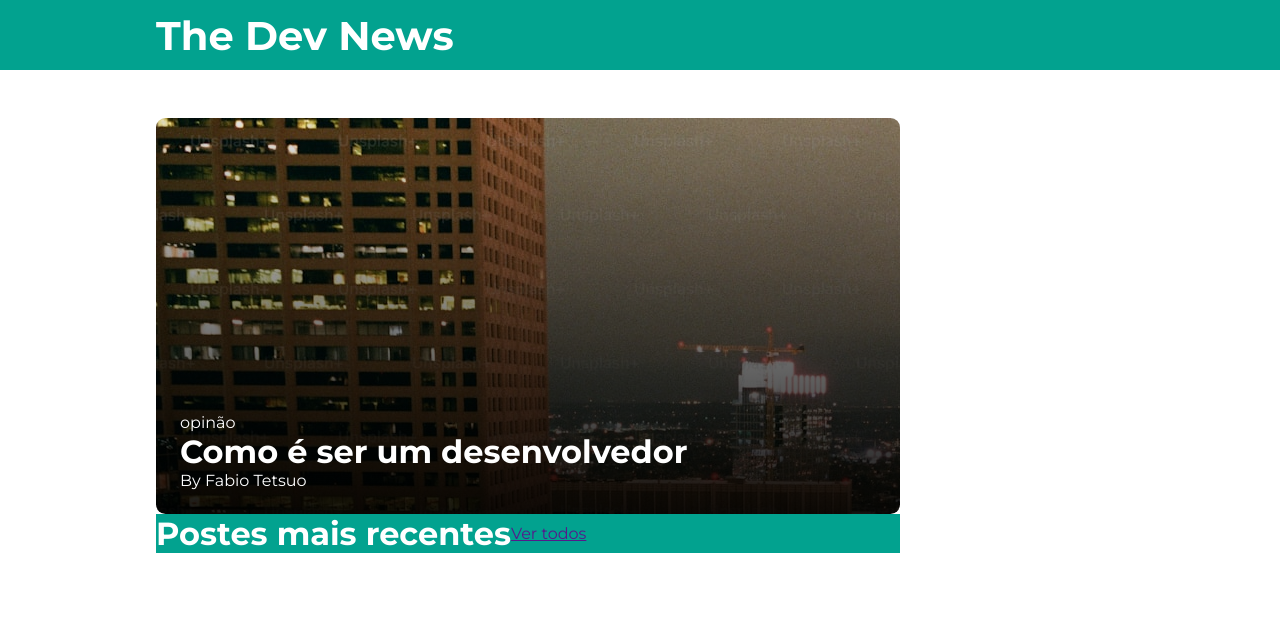
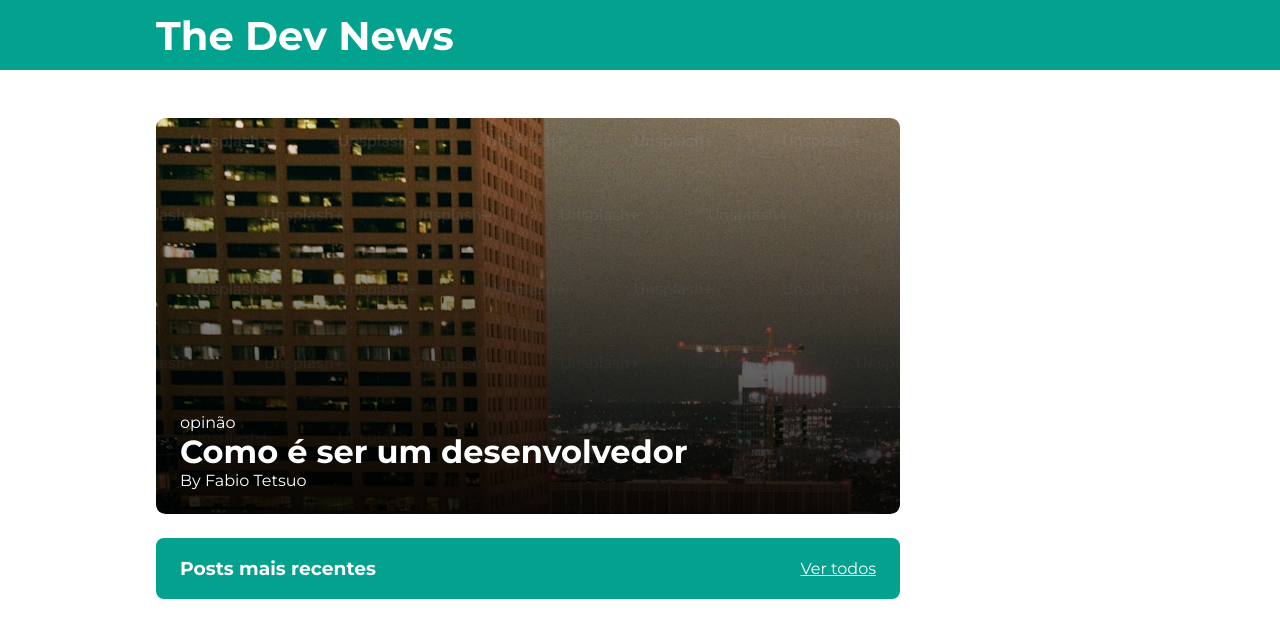
Before and after one commit to luis5rela/RID149088_Desafio01, a plain HTML site: page index.html in a window 1280 px wide. Drawn offline with Linux system fonts and the light colour scheme.

Commit message:
title main done!

```diff
--- a/index.html
+++ b/index.html
@@ -25,9 +25,9 @@
                 </div>
             </article>
         </section>
-        <section class="container-post">
-            <div class="titleColor">
-                <h2>Postes mais recentes</h2>
+        <section class=""">
+            <div class="titleColor container-post" >
+                <h3>Posts mais recentes</h3>
                 <a href="">Ver todos</a>
             </div>
         </section>
--- a/style.css
+++ b/style.css
@@ -54,3 +54,13 @@ header > h1{
 .presentation-posittion p{
     margin: 0;
 }
+.container-post{
+    margin-top: 1.5rem;
+    border-radius: 0.5rem;
+    display: flex;
+    justify-content:space-between;
+    padding: 0 1.5rem 0  1.5rem;
+}
+.container-post > a{
+    color: #fff;
+}
```
